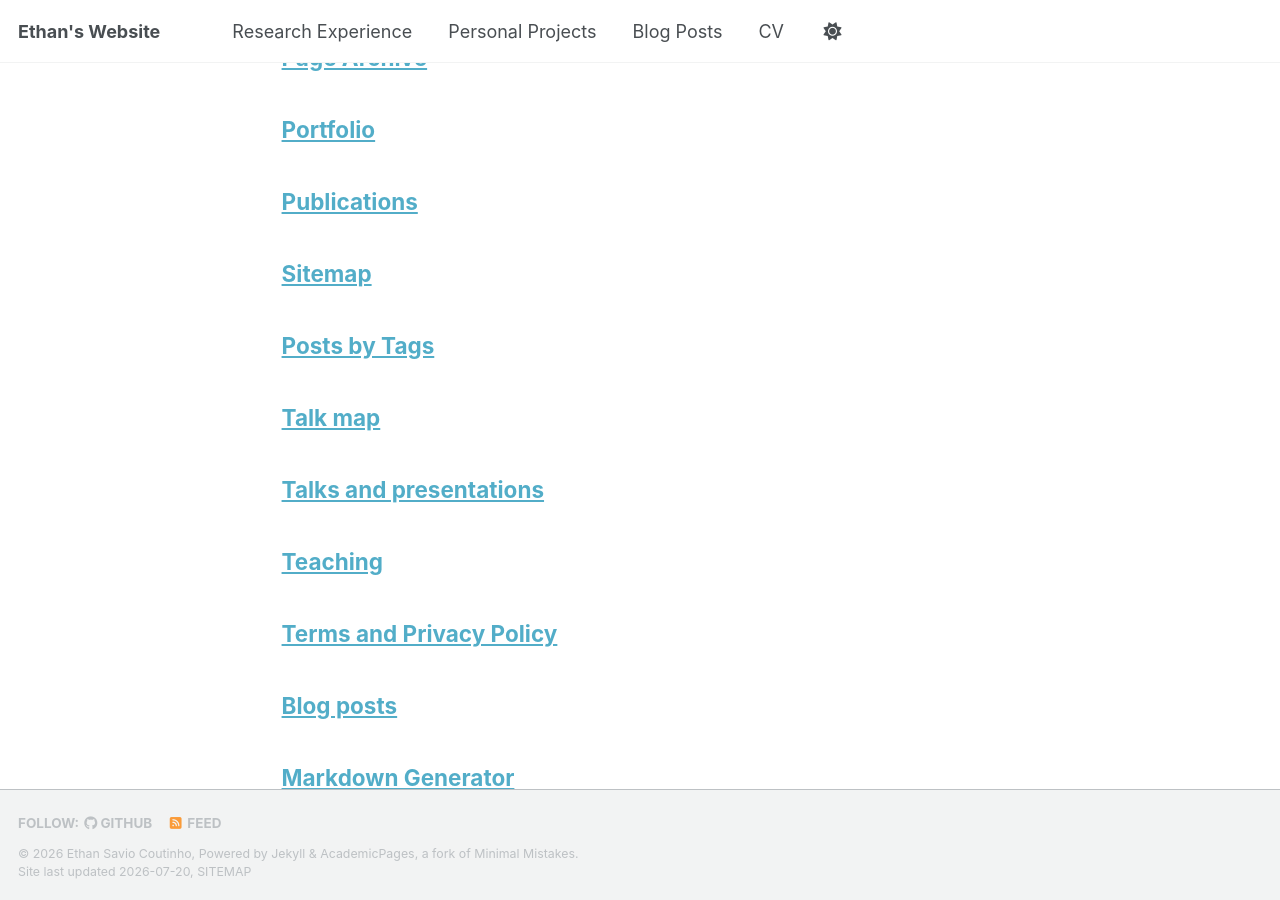
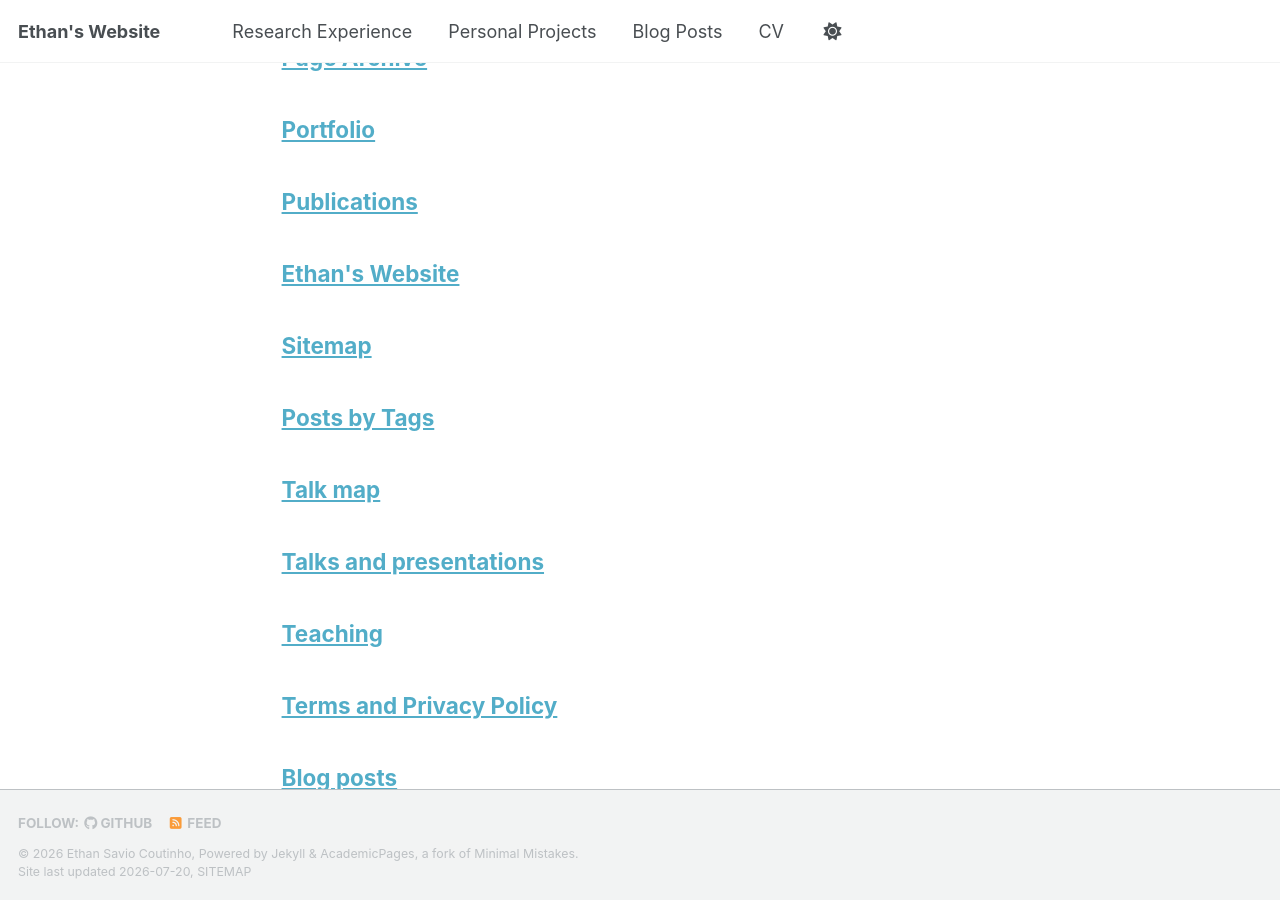
Before and after one commit to etn007/etn_website, a Jekyll site: the page built from _pages/page-archive.html, in a window 1280 px wide and 900 px high, scrolled down 776 px. Built offline with Jekyll 4.4.1, drawn with Linux system fonts in a browser that asks for light colours; a style sheet for code colours, icons or effects is not loaded.

Commit message:
Add front matter to rexperience.html

```diff
--- a/_pages/rexperience.html
+++ b/_pages/rexperience.html
@@ -1,3 +1,10 @@
+---
+layout: single
+title: Ethan's Website
+permalink: /rexperience/
+---
+
+
 <!DOCTYPE html>
 <html lang="en">
 <head>
```
